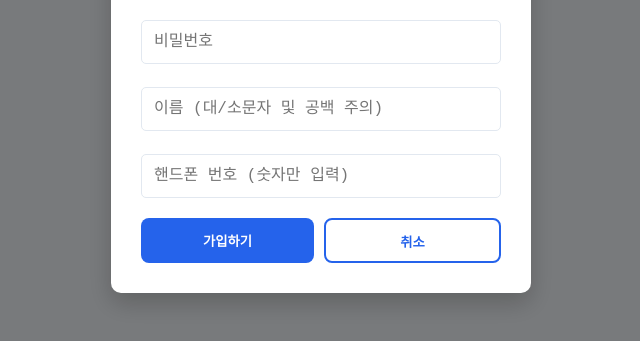
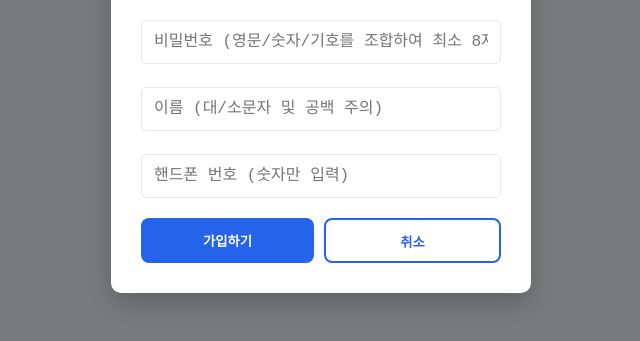
Before and after one commit to Kyungdeok-Koo/online-shop-Render-, a website: page public/login.html in a window 1280 px wide. Both pictures are taken after a click on the element "회원가입". Shown: the part 321-662 px from the top of the page, without its empty margins (319-959 px from the left). Drawn offline with Linux system fonts and the light colour scheme.

Commit message:
비밀번호 입력시 영문/숫자/기호 조합하여 8자링 이상 문구 기재

```diff
--- a/public/login.html
+++ b/public/login.html
@@ -62,7 +62,7 @@
         <div class="modal-content">
             <h3 class="modal-title">📝 회원가입</h3>
             <div class="form-group"><input type="text" id="signup-id" placeholder="아이디 (대/소문자 및 공백 주의)"></div>
-            <div class="form-group"><input type="password" id="signup-pw" placeholder="비밀번호"></div>
+            <div class="form-group"><input type="password" id="signup-pw" placeholder="비밀번호 (영문/숫자/기호를 조합하여 최소 8자리 이상)"></div>
             <div class="form-group"><input type="text" id="signup-name" placeholder="이름 (대/소문자 및 공백 주의)"></div>
             <div class="form-group"><input type="text" id="signup-phone" placeholder="핸드폰 번호 (숫자만 입력)" oninput="autoHyphen(this)" maxlength="13"></div>
             <div style="display:flex; gap:10px; margin-top:20px;">
```
